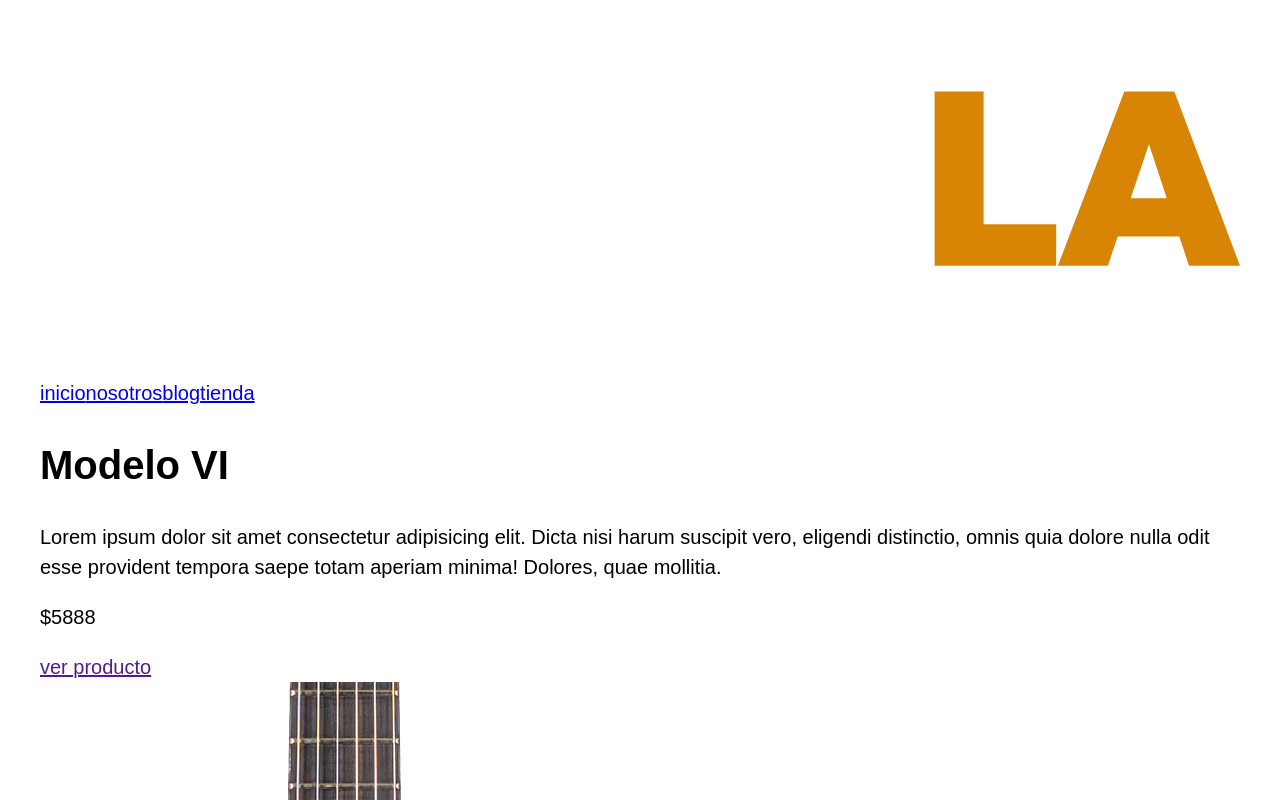
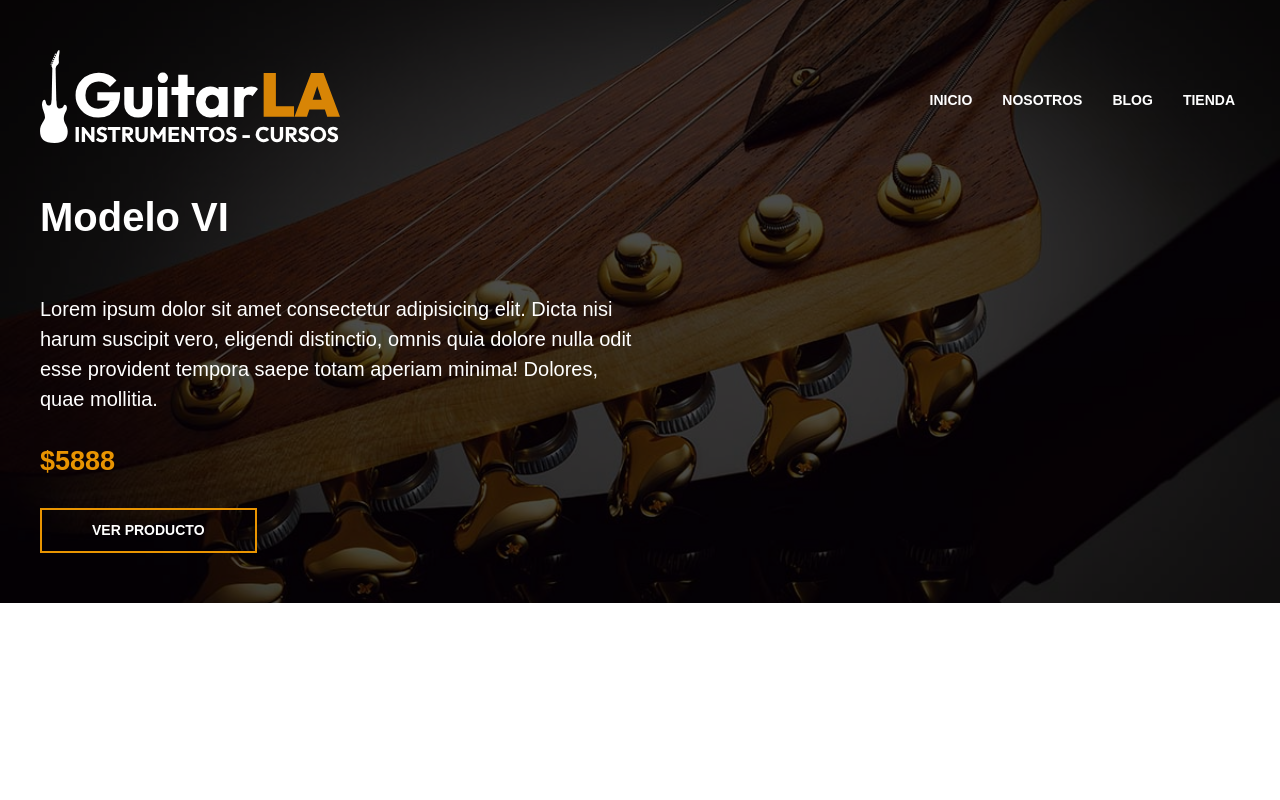
Before and after one commit to abinadiS/webGuitarra, a React (Vite) app: page / in a window 1280 px wide. Shown: the top 800 px of the page. Built offline with nearby package versions, Linux system fonts and the light colour scheme.

Commit message:
creacion del componente header con sus estilos

```diff
--- /dev/null
+++ b/src/components/header.css
@@ -0,0 +1,118 @@
+.header{
+    background-image:linear-gradient(to right, rgb(0 0 0 / .7),rgb(0 0 0 / .7) ), url('../img/header.jpg');
+    background-size: cover;
+    background-position: 50%;
+    padding: 5rem 0;
+
+
+}
+.header__guitarra{
+    display: none;
+
+}
+@media (min-width: 992px){
+    .header__guitarra{
+        display:block;
+        position:absolute;
+        right: 0;
+        bottom: 0;
+        animation-name: mostrarImagen;
+        opacity: 1;
+        animation-duration: 1s;
+
+    }
+}
+@keyframes mostrarImagen {
+    0% {
+        opacity: 0;
+        transform: translateX(-10rem);
+    }
+    50%{
+        opacity: 0;
+    }
+    100%{
+        opacity: 1;
+        transform: translateX(0rem);
+    }
+}
+
+.header__barra{
+    display: flex;
+    flex-direction: column;
+    align-items: center;
+}
+@media (min-width: 768px){
+    .header__barra{
+        flex-direction: row;
+        justify-content: space-between;
+    }
+}
+.header__logo{
+    width: 300px;
+}
+
+.navegacion{
+    display: flex;
+    gap: 2rem;
+    margin-top: 2rem;
+    z-index: 1;
+}
+@media (min-width: 768px){
+    .navegacion{
+        margin-top: 0;
+    }
+}
+
+.navegacion__enlace{
+    color:var(--blanco);
+    text-decoration: none;
+    text-transform: uppercase;
+    padding: .5rem;
+    font-size: 1.4rem;
+    font-weight: 700;
+    transition-property: background-color;
+    transition-duration: 0.3s;
+
+
+}
+.navegacion__enlace:hover{
+    background-color: var(--primary);
+}
+.modelo{
+    color:var(--blanco);
+    margin-top: 1rem;
+    display: flex;
+    flex-direction: column;
+    align-items: center;
+    justify-content: space-around;
+}
+@media (min-width: 768px){
+    .modelo{
+        align-items: flex-start;
+        width: 50%;
+    }
+}
+.modelo__precio{
+    font-size: 2.7rem;
+    font-weight: 900;
+    color:var(--primary);
+    line-height: 0;
+}
+.modelo__enlace{
+    margin: 2rem 0  0 0;
+    text-decoration: none;
+    padding: 1rem 5rem;
+    border: 2px solid var(--primary);
+    color:var(--blanco);
+    text-transform: uppercase;
+    font-weight: 700;
+    font-size: 1.4rem;
+    transition-property: background-color;
+    transition-duration: 0.3s;
+
+}
+
+.modelo__enlace:hover{
+    background-color: var(--primary);
+    color: var(--negro);
+}
--- a/src/components/header.jsx
+++ b/src/components/header.jsx
@@ -1,3 +1,4 @@
+import './header.css'
 import logo from '../img/logo.svg'
 import headerGuitarra from '../img/header_guitarra.png'
 const Header = () =>{
```
